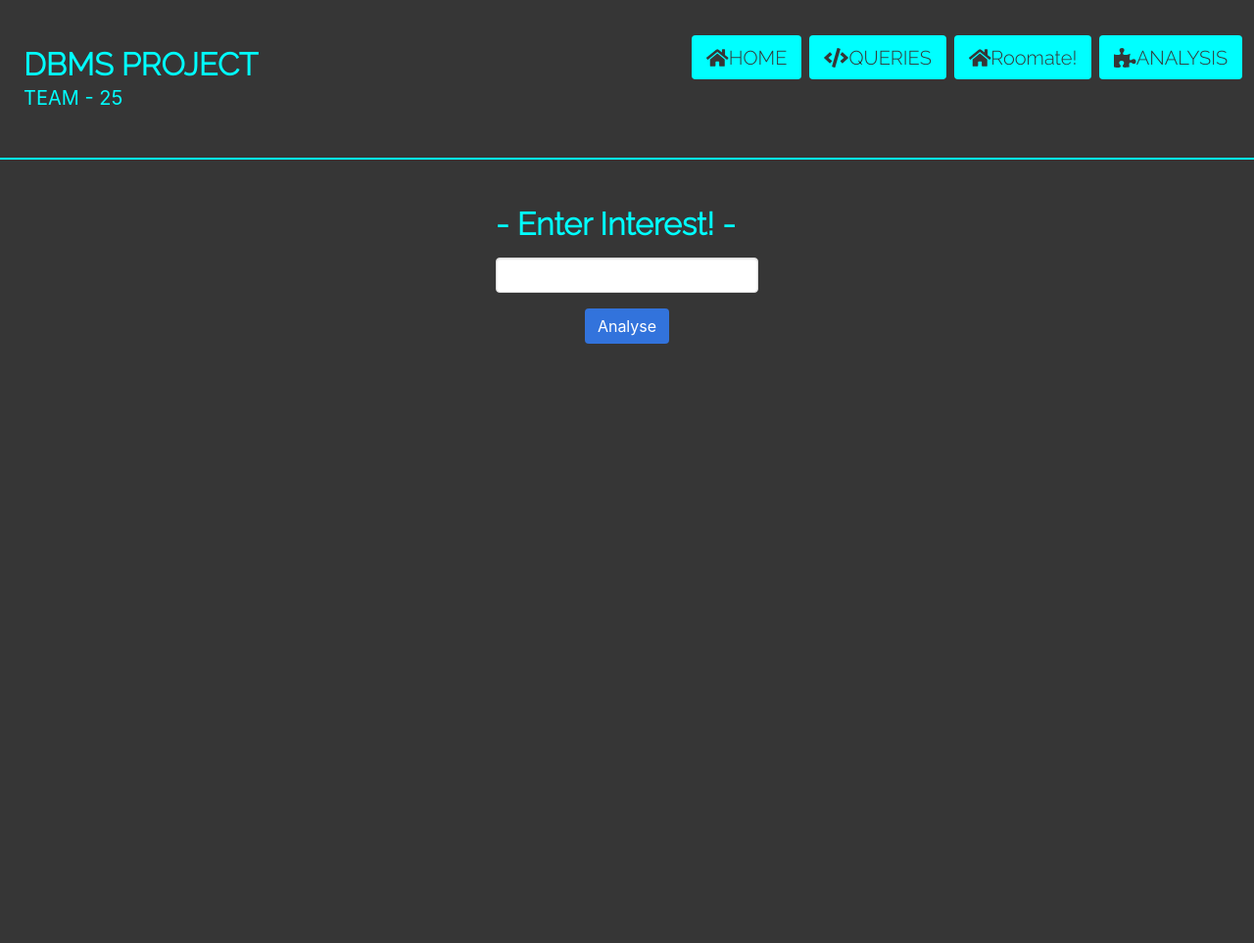
After one commit to ojasiiitd/DBMS-Project-FrontEnd, a Flask app: page /roomate in a window 1280 px wide. The commit adds this page. Shown: the whole page at 98% size. Run offline with Flask 2, Linux system fonts and the light colour scheme; some libraries are stand-ins or nearby versions; some web fonts are replaced.

Commit message:
Added the Roomate predictions Changed Routes.py Added templates, changed Navbar

```diff
--- a/app/routes.py
+++ b/app/routes.py
@@ -197,8 +197,8 @@ def coursePerformace(fac_id):
             semsToGrades[sem] = semsToGrades.get(sem, []) + [grade]
         for i in semsToGrades:
             semsToGrades[i] = sum(semsToGrades[i]) / len(semsToGrades)
-        xlist=sorted(list(semsToGrades.keys()))
-        ylist=[semsToGrades[i] for i in xlist]
+        xlist = sorted(list(semsToGrades.keys()))
+        ylist = [semsToGrades[i] for i in xlist]
         lines.append(go.Scatter(name=currCourse, x=xlist, y=ylist,
                                 mode='lines+markers'))
     fig = go.Figure(data=lines)
@@ -210,6 +210,48 @@ def coursePerformace(fac_id):
     fig.write_html('app/templates/visualize2.html')
 
 
-def CollegePerformace():
+@app.route('/roomate', methods=['GET', 'POST'])
+def roomate():
+    if request.method == "POST":
+        roll_no, interest, name = bestMatch(request.form['interest'])
+        return render_template('roomateresult.html',
+                               info={'roll_no': roll_no, 'interest_roomate': interest, 'name': name,
+                                     'interest_student': request.form['interest']})
+    else:
+        return render_template('roomate.html')
+
+
+def bestMatch(word):
     curr = mysql.connection.cursor()
-    curr.execute("select ")
+    curr.execute("select First_Name,Last_Name,RollNo,interest from students")
+    output = curr.fetchall()
+    maxRollNo = -1
+    maxScore = 0
+    bestInterest = ""
+    name = ""
+
+    for data in output:
+        score = get_similiarity(data['interest'], word)
+        if score > maxScore:
+            maxScore = score
+            bestInterest = data['interest']
+            maxRollNo = data['RollNo']
+            name = data['First_Name'] + " " + data['Last_Name']
+    return maxRollNo, bestInterest, name
+
+
+def get_similiarity(s1, s2):
+    # calculated the cosine distance of words
+    s1, s2 = s1.lower(), s2.lower()
+    l1 = [0] * 26
+    l2 = [0] * 26
+    # print(s1 , s2)
+    for i in range(len(s1)):
+        l1[ord(s1[i]) - 97] = 1
+    for i in range(len(s2)):
+        l2[ord(s2[i]) - 97] = 1
+    score = 0
+    for i in range(26):
+        score += l1[i] * l2[i]
+    cosine_score = score / float((sum(l1) * sum(l2)) ** 0.5)
+    return cosine_score
--- a/app/templates/_navbar.html
+++ b/app/templates/_navbar.html
@@ -19,6 +19,10 @@
             <i class="fa fa-code" aria-hidden="true"></i>
             QUERIES
           </a>
+            <a class="button is-medium" style="background: aqua; border: none; font-family: 'Raleway', sans-serif;" href="{{ url_for('roomate') }}">
+            <i class="fa fa-home" aria-hidden="true"></i>
+            Roomate!
+          </a>
           <a class="button is-medium" style="background: aqua; border: none; font-family: 'Raleway', sans-serif;" href="{{ url_for('enterInfo') }}">
             <i class="fa fa-puzzle-piece" aria-hidden="true"></i>
             ANALYSIS
--- /dev/null
+++ b/app/templates/roomate.html
@@ -0,0 +1,26 @@
+{% extends 'index.html' %}
+
+{% block body %}
+
+<section class="hero is-dark is-fullheight">
+    <div class="container">
+    <div class="hero-body">
+        <form action="{{ url_for('roomate') }}" method="post">
+        <div class="field">
+            <label for="question" class="label">
+                <h1 class="title" style="color: aqua; font-family: 'Raleway', sans-serif;">
+                    - Enter Interest! -
+                </h1>
+            </label>
+        <div class="section" style="padding: 4px;"></div>
+        <div class="has-text-centered">
+        <input type="Interest!" class="input" name="interest"  id="code">
+        <div class="section" style="padding: 8px;"></div>
+        <input type="submit" class="button is-link"  value="Analyse">
+        </div>
+        </div>
+    </form>
+    </div>
+    </div>
+</section>
+{% endblock %}
```
Also changed, not shown: app/templates/roomateresult.html (added, +25 -0 lines).
